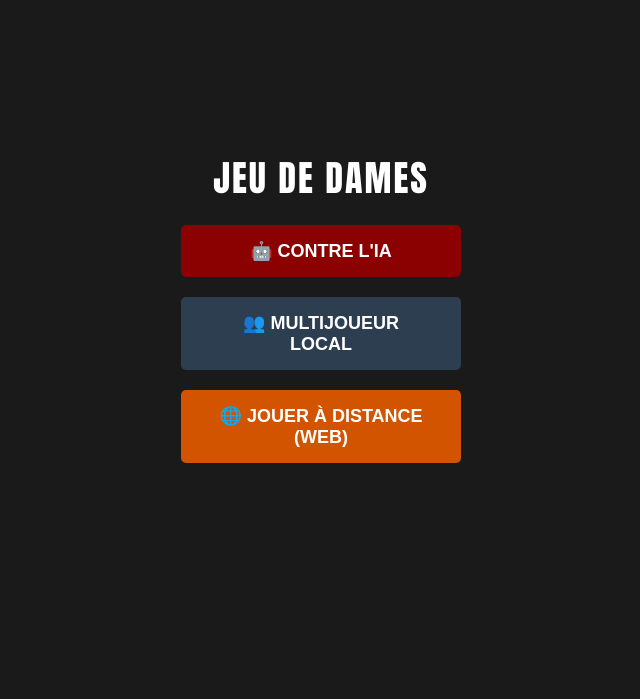
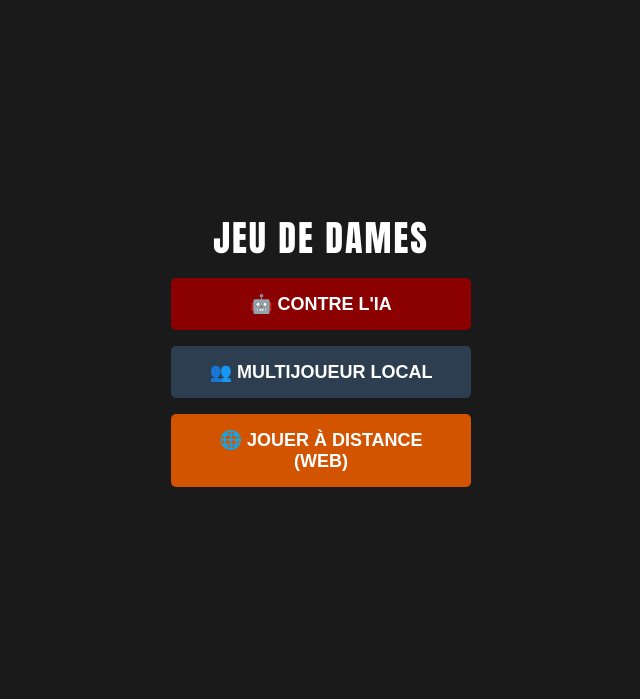
Before and after one commit to monapioche/Jeu_de_dames, a Flask app: page / in a window 1280 px wide. Shown: the top 699 px of the page, without its empty margins (319-959 px from the left). Run offline with Flask 3, Linux system fonts and the light colour scheme; some libraries are stand-ins or nearby versions.

Commit message:
Update HTML structure and styles for version 8

```diff
--- a/templates/index.html
+++ b/templates/index.html
@@ -2,33 +2,88 @@
 <html lang="fr">
 <head>
     <meta charset="UTF-8">
-    <meta name="viewport" content="width=device-width, initial-scale=1.0">
-    <title>Jeu de Dames - V7</title>
+    <meta name="viewport" content="width=device-width, initial-scale=1.0, maximum-scale=1.0, user-scalable=no">
+    <title>Mon Super Jeu de Dames - V8</title>
     <script src="https://cdn.socket.io/4.7.2/socket.io.min.js"></script>
     <style>
-        body { background-color: #1a1a1a; color: white; font-family: Arial, sans-serif; text-align: center; margin: 0; padding: 20px; }
-        h1 { font-family: 'Impact', sans-serif; font-size: 36px; margin-bottom: 10px; letter-spacing: 2px; }
-        #menu-principal { display: flex; flex-direction: column; align-items: center; justify-content: center; min-height: 70vh; }
-        .btn-menu { font-size: 18px; font-weight: bold; color: white; border: none; padding: 15px 30px; margin: 10px; width: 280px; border-radius: 5px; cursor: pointer; transition: 0.2s; }
+        /* Réglages généraux du site */
+        * { box-sizing: border-box; }
+        body {
+            background-color: #1a1a1a;
+            color: white;
+            font-family: Arial, sans-serif;
+            text-align: center;
+            margin: 0;
+            padding: 10px;
+            overflow-x: hidden; /* Empêche le défilement horizontal */
+        }
+
+        h1 { font-family: 'Impact', sans-serif; font-size: clamp(24px, 5vw, 36px); margin: 5px 0; letter-spacing: 2px; }
+
+        /* Menu d'accueil adaptatif */
+        #menu-principal {
+            display: flex;
+            flex-direction: column;
+            align-items: center;
+            justify-content: center;
+            min-height: 85vh;
+        }
+        .btn-menu {
+            font-size: clamp(16px, 4vw, 18px);
+            font-weight: bold;
+            color: white;
+            border: none;
+            padding: 15px 20px;
+            margin: 8px;
+            width: 90%;
+            max-width: 300px;
+            border-radius: 5px;
+            cursor: pointer;
+            transition: 0.2s;
+        }
         #btn-ia { background-color: #8B0000; }
         #btn-local { background-color: #2c3e50; }
         #btn-en-ligne { background-color: #d35400; }
         .btn-menu:hover { opacity: 0.9; transform: scale(1.02); }
+
+        /* Zone de jeu principale */
         #zone-jeu { display: none; }
-        #info-role { font-size: 16px; color: #a0a0a0; margin-bottom: 5px; text-transform: uppercase; letter-spacing: 1px; }
-        #info { font-size: 20px; margin-bottom: 15px; color: #FFD700; font-weight: bold; }
-        #damier { display: grid; grid-template-columns: repeat(10, 1fr); grid-template-rows: repeat(10, 1fr); width: 90vw; max-width: 450px; aspect-ratio: 1 / 1; margin: 0 auto; border: 4px solid #333; }
+        #info-role { font-size: clamp(12px, 3vw, 15px); color: #a0a0a0; margin-bottom: 2px; text-transform: uppercase; letter-spacing: 1px; }
+        #info { font-size: clamp(15px, 4vw, 19px); margin-bottom: 10px; color: #FFD700; font-weight: bold; }
+
+        /* LE DAMIER MAGIQUE RESPONSIVE (S'adapte parfaitement à toutes les fenêtres) */
+        #damier {
+            display: grid;
+            grid-template-columns: repeat(10, 1fr);
+            grid-template-rows: repeat(10, 1fr);
+            width: 82vw;
+            height: 82vw;
+            max-width: 440px;
+            max-height: 440px;
+            /* Sécurité pour écrans horizontaux : utilise la hauteur si elle est plus petite que la largeur */
+            width: 68vmin;
+            height: 68vmin;
+            margin: 0 auto;
+            border: 4px solid #333;
+            box-shadow: 0 5px 15px rgba(0,0,0,0.5);
+        }
+
         .case { display: flex; align-items: center; justify-content: center; position: relative; cursor: pointer; }
         .beige { background-color: #DDBB99; }
         .noire { background-color: #222222; }
-        .pion { width: 75%; height: 75%; border-radius: 50%; border: 2px solid #000; box-shadow: 0 3px 0 #111; position: relative; }
+
+        /* Pions proportionnels au damier */
+        .pion { width: 78%; height: 78%; border-radius: 50%; border: 2px solid #000; box-shadow: 0 3px 0 #111; position: relative; }
         .blanc { background-color: #F5F5DC; }
         .noir { background-color: #8B0000; }
-        .dame::after { content: "♔"; font-size: 20px; color: black; display: block; text-align: center; line-height: 30px; font-weight: bold; }
+        .dame::after { content: "♔"; font-size: clamp(14px, 4vmin, 22px); color: black; display: block; text-align: center; line-height: 100%; font-weight: bold; }
+
         .selectionne { border: 3px solid #FFD700 !important; box-sizing: border-box; }
-        .coup-possible::before { content: ""; width: 34%; height: 34%; background-color: rgba(46, 204, 113, 0.8); border: 1px solid black; border-radius: 50%; position: absolute; z-index: 10; }
-        #boutons { margin-top: 20px; }
-        .btn-action { background-color: #7f8c8d; color: white; border: none; padding: 10px 20px; font-size: 14px; font-weight: bold; cursor: pointer; border-radius: 5px; margin: 5px; }
+        .coup-possible::before { content: ""; width: 34%; height: 34%; background-color: rgba(46, 204, 113, 0.85); border: 1px solid black; border-radius: 50%; position: absolute; z-index: 10; }
+
+        /* Boutons d'action en bas */
+        #boutons { margin-top: 12px; }
+        .btn-action { background-color: #7f8c8d; color: white; border: none; padding: 10px 18px; font-size: clamp(12px, 3vw, 14px); font-weight: bold; cursor: pointer; border-radius: 5px; margin: 4px; }
         .btn-action:hover { opacity: 0.9; }
     </style>
 </head>
@@ -71,7 +126,6 @@
             if (mode === 'local') document.getElementById('titre-mode').innerText = "👥 MODE LOCAL (1 ÉCRAN)";
             if (mode === 'web') document.getElementById('titre-mode').innerText = "🌐 MODE À DISTANCE";
 
-            // Salon unique pour l'IA/Local pour ne pas croiser d'autres joueurs
             maChambre = mode === 'web' ? 'salon_web_fixe' : 'salon_' + Math.random();
             socket.emit('join', { room: maChambre, mode: mode });
         }
@@ -94,7 +148,6 @@
         socket.on('mise_a_jour', (data) => {
             plateauActuel = data.grille;
 
-            // Calcul du droit de jouer
             if (modeActuel === 'web') {
                 monTour = (data.tour === monRole);
             } else if (modeActuel === 'local') {
```
